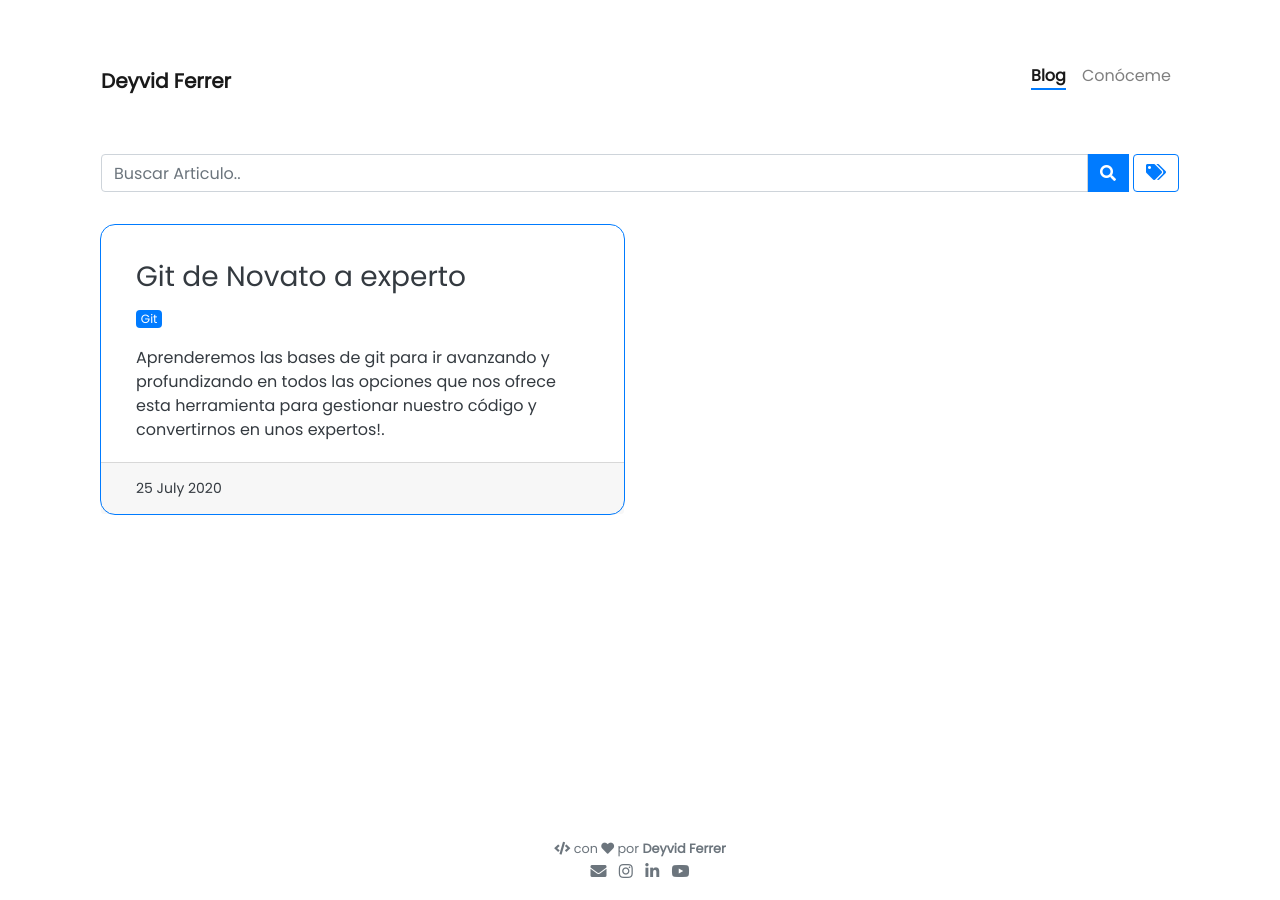
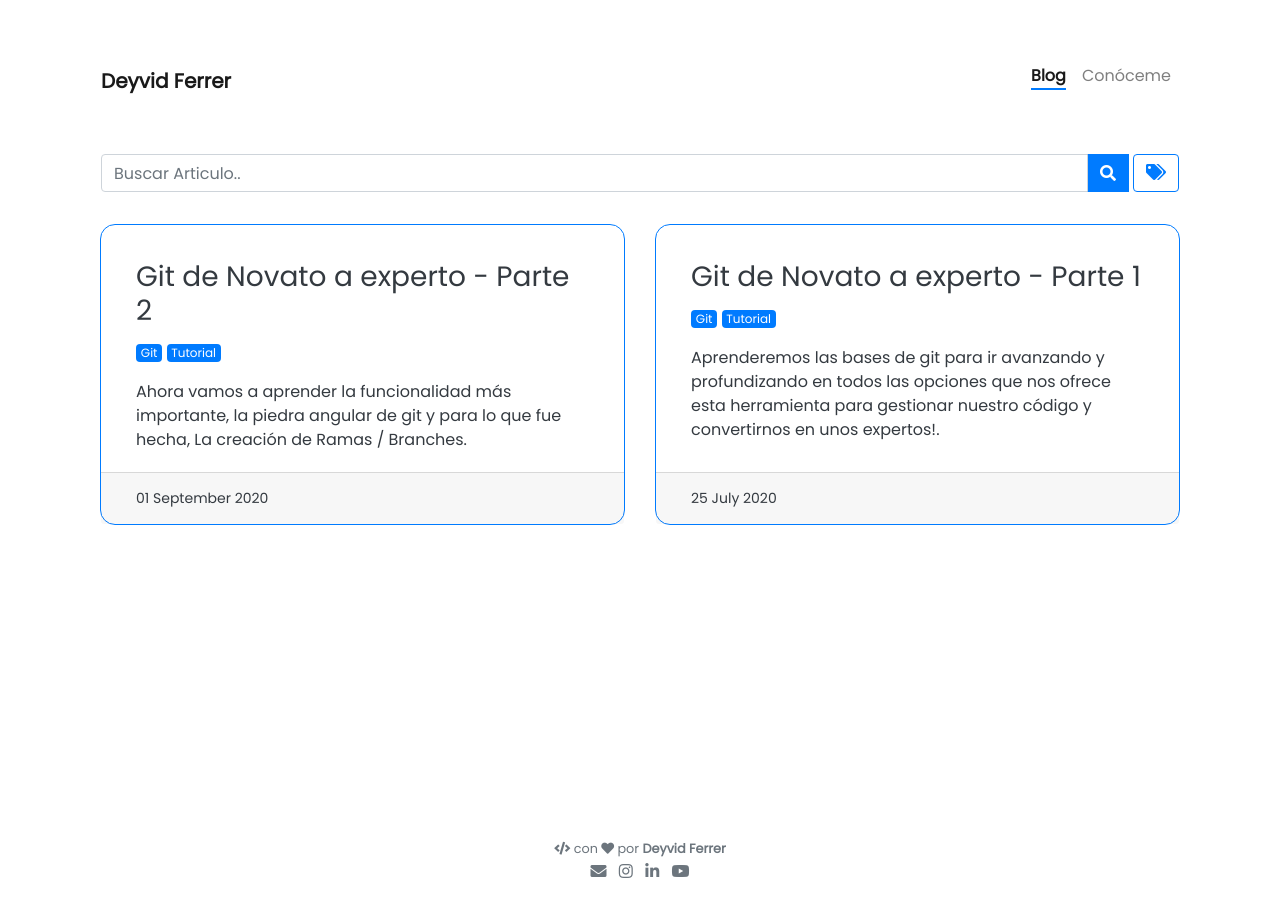
Before and after one commit to deyvidferrer/deyvidferrer, a Jekyll site: the page built from pages/blog.html, in a window 1280 px wide. Built offline with Jekyll 4.4.1, drawn with Linux system fonts in a browser that asks for light colours; nearby versions of some CDN libraries; comment, search, counter and statistics services are not loaded; some of the changed lines change nothing that is shown.

Commit message:
parte 2 video tutorial

````diff
--- a/_posts/2020-07-25-tutorial-git-novato-a-experto.md
+++ b/_posts/2020-07-25-tutorial-git-novato-a-experto.md
@@ -1,6 +1,6 @@
 ---
-title: Git de Novato a experto
-tags: [Git]
+title: Git de Novato a experto - Parte 1
+tags: [Git, Tutorial]
 style: border
 color: primary
 description: Aprenderemos las bases de git para ir avanzando y profundizando en todos las opciones que nos ofrece esta herramienta para gestionar nuestro código y convertirnos en unos expertos!.
--- /dev/null
+++ b/_posts/2020-09-1-tutorial-git-novato-a-experto-parte-2.md
@@ -0,0 +1,90 @@
+---
+title: Git de Novato a experto - Parte 2
+tags: [Git, Tutorial]
+style: border
+color: primary
+description: Ahora vamos a aprender la funcionalidad más importante, la piedra angular de git y para lo que fue hecha, La creación de Ramas / Branches.
+---
+
+{% include elements/video.html id="Rboyznyszgs" %}
+
+## Parte II - Creación y manejo de Ramas ( Branches ) y fusiones ( Merging ) entre ellas.
+----------
+
+Como vimos en nuestra primera parte, ya aprendimos los comandos basicos para movernos dentro de la herramienta de git.
+
+Ahora vamos a aprender la funcionalidad más importante, la piedra angular de git y para lo que fue hecha.
+
+La creación de Ramas / Branchs
+
+Anteriormente vimos que un commit es un punto de referencia que marcamos en la línea de tiempo de nuestro proyecto, entonces un branch sería una bifurcación en esa línea de tiempo y esta bifurcación crea un camino nuevo en paralelo, que puede contener cambios significativos en comparación con nuestra rama principal, sin afectar a la misma, que posteriormente podemos llegar a fusionar ( merge ).
+
+**Comandos que usaremos en esta segunda parte:**
+
+```terminal
+git Branch nombre_de_rama
+git checkout nombre_de_rama
+git checkout -b
+git log
+git branch -d
+```
+
+El primer comando ( git branch ) nos sirve para poder ver desde la terminal
+todos los branches que tengamos creados localmente, por defecto solo tenemos uno y es llamado Master.
+
+Si queremos crear uno nuevo entonces debemos usar el comando
+
+git branch acompañado del nombre que queramos ponerle a nuestra rama.
+Por ejemplo: cambio-estilos
+
+```terminal
+git branch cambio-estilos.
+```
+
+Este nos creará un nuevo branch, usando como referencia nuestro branch master, en su último commit. es decir, va a replicar nuestra versión actual.
+
+Con esto hecho, ya podemos movernos a nuestra nueva rama creada
+
+para eso usamos el comando:
+
+```terminal
+git checkout cambio-estilos
+```
+
+que sirve para movernos entre las diferentes ramas y commits de nuestro proyecto.
+
+una vez ubicados en nuestro nuevo branch, podemos hacer todos los cambios que queramos, incluso simplemente probar a cambiar algunas cosas y hacer commits de ellos.
+
+con esto al cambiar y posicionarnos nuevamente en nuestra rama master
+
+```terminal
+git checkout master
+```
+
+vamos a ver que los cambios que hicimos en nuestro branch cambio-estilos
+no estarán disponibles y tenemos que volver a nuestro branch cambio-estilos para volver a verlos. Entonces un branch crea una bifurcación en nuestra rama de proyecto principal, para que podamos desarrollar en paralelo sin afectar nuestra rama principal.
+
+Posteriormente cuando los cambios ya esten aprobados y se deseen fusionar en nuestra rama master, podemos hacerlo con el comando
+
+```terminal
+git merge cambio-estilos
+```
+
+**Antes de hacer el merge, nos debemos de asegurar que estamos posicionados sobre el branch en el que queremos recibir los cambios. En este caso es Master.**
+
+```terminal
+git checkout master
+git merge cambio-estilos
+```
+
+Esto nos devolverá un fast forward si todo salió bien y nuestros cambios ahora estarán disponibles en nuestra rama master.
+
+Si queremos eliminar la rama, porque ya no la vamos a necesitar usamos el siguiente comando
+
+```terminal
+git branch -d cambio-estilos.
+```
+
+Con estos comandos nuevos, vas a ser capaz manejar tantas versiones / ramas / branches como necesites.
+
+**Nos vemos en la parte 3 ...**
````
